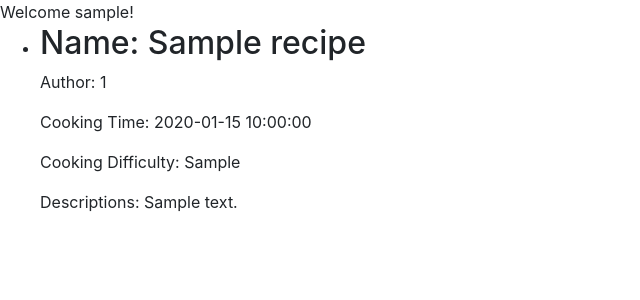
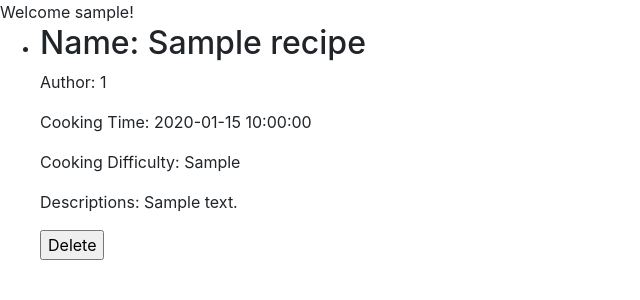
Before and after one commit to michaelzhj/receipt_web, a Flask app: template templates/profile.html in a window 1280 px wide. Shown: the part 56-356 px from the top of the page, without its empty margins (0-640 px from the left). Run offline with Flask 3, Linux system fonts and the light colour scheme; the template is opened without the code that fills it: most values are stand-ins (such as "Sample title", 1, 10 or a date in 2020); parts of the project's set-up code (start-up, migrations or seed data) failed here and were passed over; some libraries are stand-ins or nearby versions.

Commit message:
03312113

```diff
--- a/templates/profile.html
+++ b/templates/profile.html
@@ -13,6 +13,11 @@
                 <p>Cooking Time: {{ result['cooking_time'] }}</p>
                 <p>Cooking Difficulty: {{ result['cooking_difficulty'] }}</p>
                 <p>Descriptions: {{ result['descriptions'] }}</p>
+                <form action="/profile" method="post">
+                    <input type="hidden" name="recipe_id" value="{{ result['recipe_id'] }}">
+                    <input type="hidden" name="type" value="delete">
+                    <input type="submit" value="Delete">
+                </form>
             </li>
         {% endfor %}
         </ul>
```
Also changed, not shown: 1 other file.
